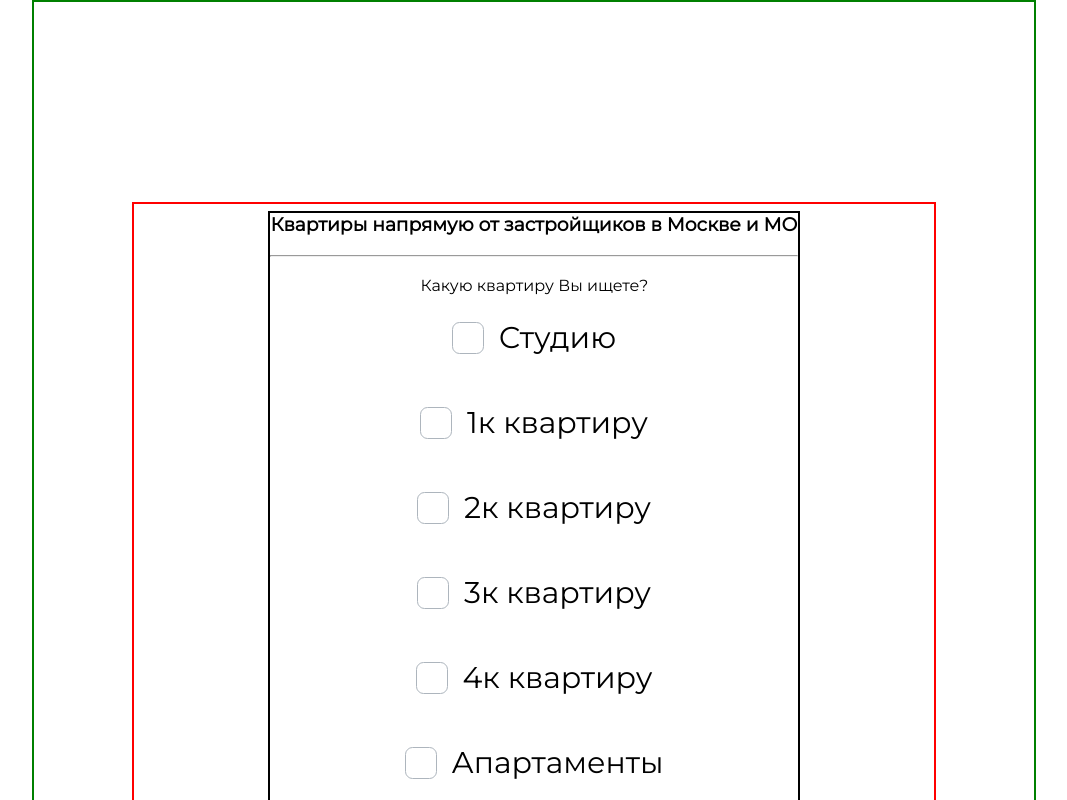
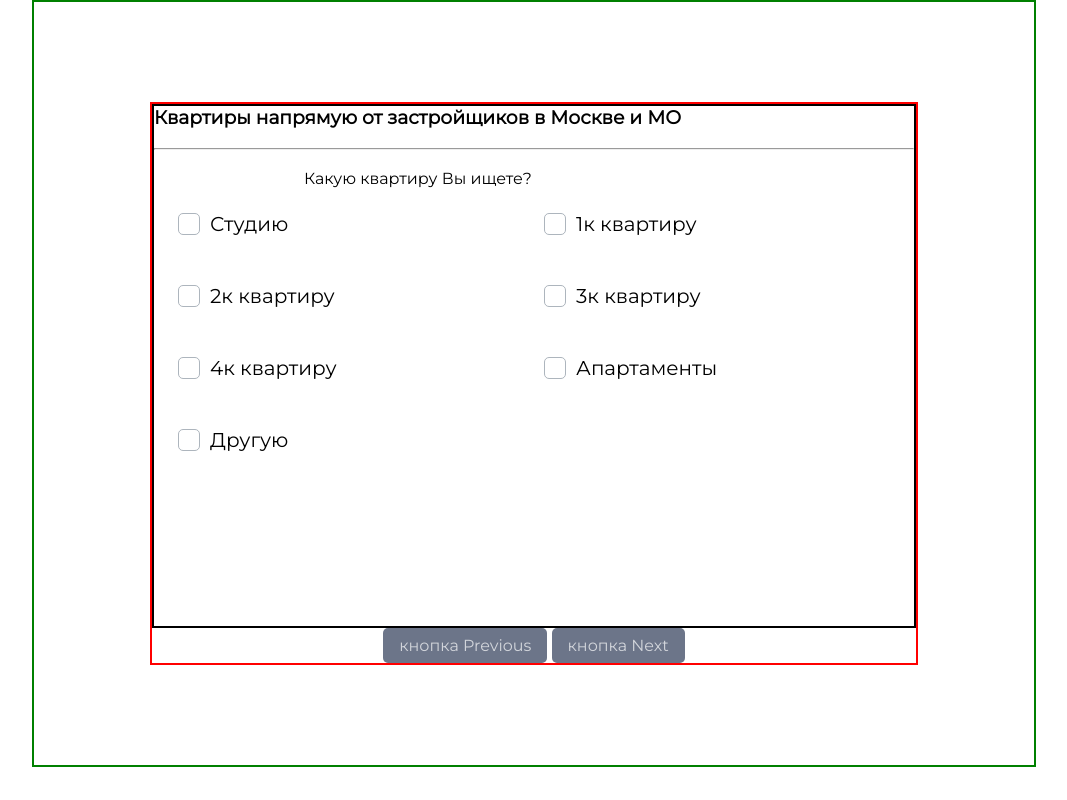
Before and after one commit to pmparitet/Quiz_Projects, a plain HTML site: page Quiz/index.html in a window 1280 px wide. Both pictures are taken after a click on the button "кнопка Start". Shown: the top 800 px of the page, without its empty margins (106-1173 px from the left). Drawn offline with nearby package versions, Linux system fonts and the light colour scheme.

Commit message:
update main style desc and mob version

```diff
--- a/Quiz/static/style.css
+++ b/Quiz/static/style.css
@@ -2,8 +2,6 @@
   margin: 0;
   padding: 0;
 }
-
-
 
 /*
 font-family: 'Merriweather', serif;
@@ -23,10 +21,10 @@ body {
   justify-content: center;
   align-content: center;
   align-items: center;
-  /*height: 150vh;*/
   font-family: 'Montserrat';
   flex-direction: column;
   border: 2px solid green;
+
 }
 
 .container {
@@ -39,10 +37,12 @@ body {
 }
 
 .quiz-container {
-  flex: 0;
+  flex: 0 1 auto;
   padding-bottom: 70px;
   border: 2px solid black;
 }
+
+
 
 .quiz {
     /*position: fixed;
@@ -60,10 +60,19 @@ body {
 
 	}
 	.container {
-		width: 800px;
-		height: 800px;
-    	margin: 20%;
+    margin: 10%;
 	}
+  .quiz-container {
+    width: 760px;
+    height: 450px;
+    /*overflow: scroll;*/
+    overflow-x: hidden;
+  }
+  .custom-checkbox,
+  .custom-radio {
+    display: inline-flex;
+    width: 45%;
+  }
 }
 
 @media (max-width: 450px){
@@ -77,6 +86,11 @@ body {
     	z-index: 100;
     	margin-bottom: 20px;
 	}
+  .custom-checkbox,
+  .custom-radio {
+    display: flex;
+    justify-content: flex-start;
+  }
 }
 
 .active-question,
@@ -120,10 +134,9 @@ margin-left: 150px;
 /*label в вопросах*/
 .custom-checkbox,
 .custom-radio {
-  font-size: 30px;
+  font-size: 20px;
   text-align: center;
   padding: 12px;
-  display: block;
 }
 
 
@@ -132,7 +145,7 @@ margin-left: 150px;
 /*.custom-checkbox>span*/
 .nameAnswer::before {
   content: '';
-  display: inline-block;
+  display: inline-flex;
   width: 1em;
   height: 1em;
   flex-shrink: 0;
```
